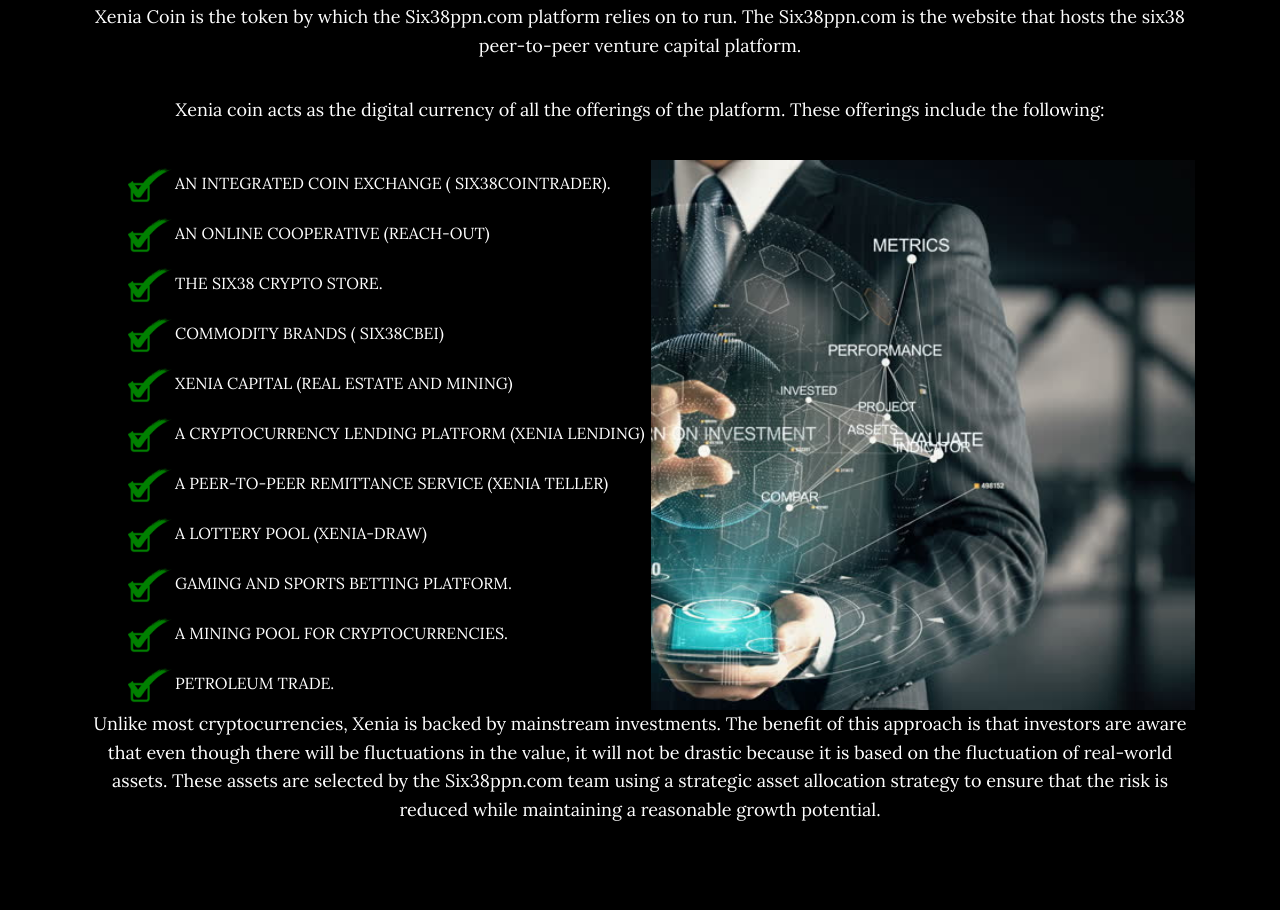
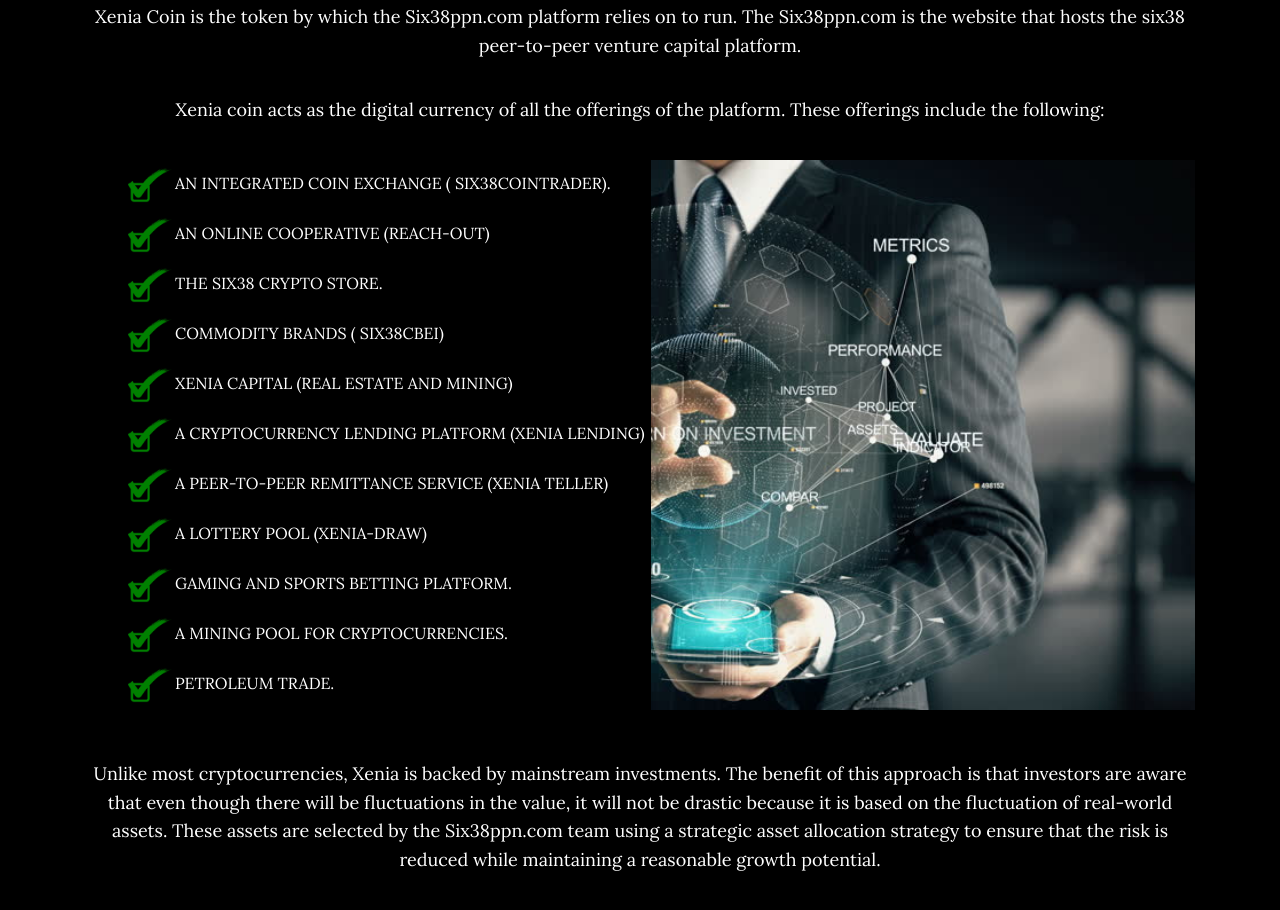
Before and after one commit to w3villa/xtest, a website: page index.html in a window 1280 px wide. Shown: the part 1070-1980 px from the top of the page. Drawn offline with nearby package versions, Linux system fonts and the light colour scheme.

Commit message:
New_updates

```diff
--- a/css/grayscale.css
+++ b/css/grayscale.css
@@ -90,6 +90,14 @@
     margin-top: 5px;
     margin-left: 5px;
 }
+
+
+
+.about-cont { height: 600px;
+              width: 100%;
+               }
+
+
 
 
 .about-us{
--- a/index.html
+++ b/index.html
@@ -93,6 +93,10 @@
 
             <p>Xenia coin acts as the digital currency of all the offerings of the platform. These offerings include the following:</p>
 
+
+
+      <div class="about-cont">
+
            <div class="about-us">
             <ul class="about-list">
                     <li ><img src=" img/tick.png" alt="">An integrated coin exchange ( Six38CoinTrader).</li>
@@ -113,8 +117,9 @@
 
             </div>
 
+      </div>
 
-           <p>  Unlike most cryptocurrencies, Xenia is backed by mainstream investments. The benefit of this approach is that investors are aware that even though there will be fluctuations in the value, it will not be drastic because it is based on the fluctuation of real-world assets. These assets are selected by the Six38ppn.com team using a strategic asset allocation strategy to ensure that the risk is reduced while maintaining a reasonable growth potential.</p>
+           <p>Unlike most cryptocurrencies, Xenia is backed by mainstream investments. The benefit of this approach is that investors are aware that even though there will be fluctuations in the value, it will not be drastic because it is based on the fluctuation of real-world assets. These assets are selected by the Six38ppn.com team using a strategic asset allocation strategy to ensure that the risk is reduced while maintaining a reasonable growth potential.</p>
 
           </div>
         </div>
```
